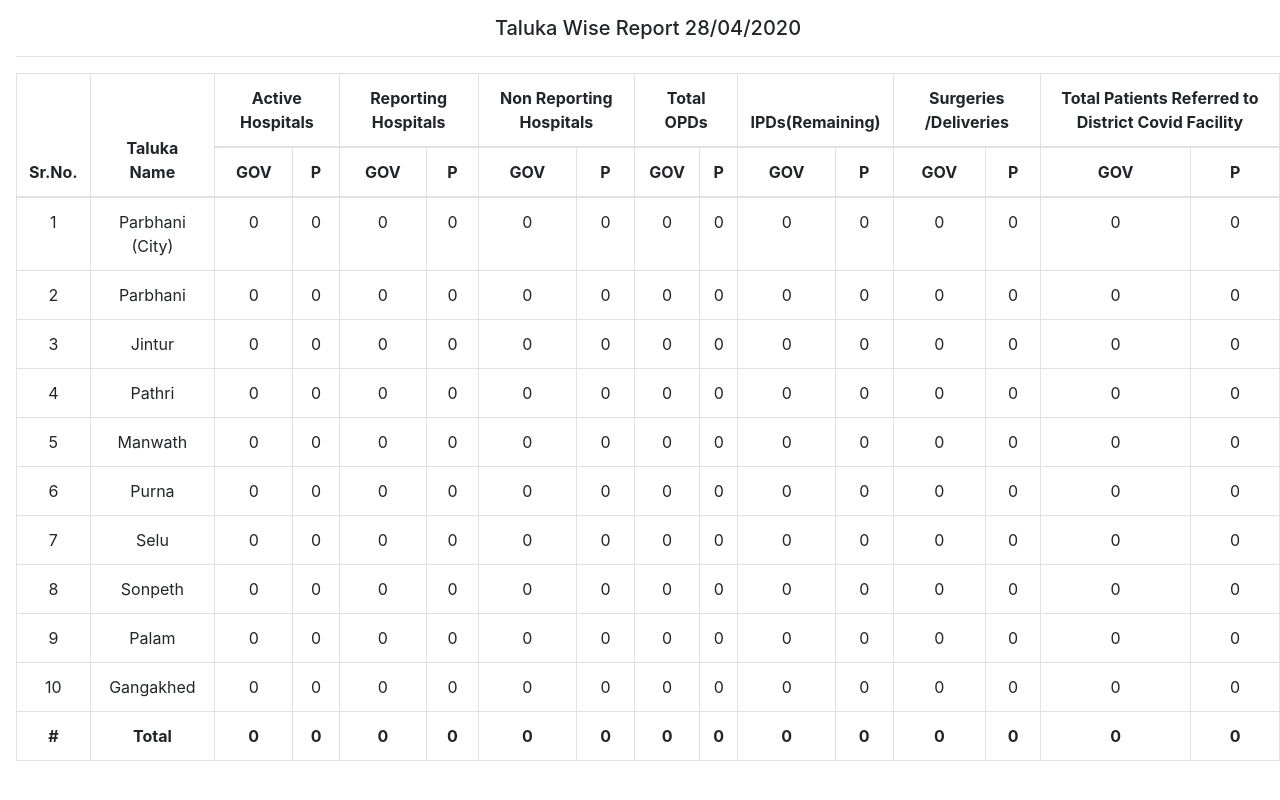
After one commit to sachink23/hics, a PHP site: page /admin/masterReport.php in a window 1280 px wide. The commit adds this page. Run offline with PHP 8.4, Linux system fonts and the light colour scheme; the visitor is signed in with stand-in values (Sample User, id 1); tables that the repository leaves empty or names only in its code hold one stand-in row (values such as "Sample post"); a stand-in replaces the project's code that opens the database connection; some libraries are stand-ins or nearby versions.

Commit message:
masterReport.php
Signed-off-by: Sachin Kekarjawalekar <kekarjawalekarsachin1@gmail.com>

```diff
--- /dev/null
+++ b/admin/masterReport.php
@@ -0,0 +1,274 @@
+<?php
+if (isset($_GET["mst_date"]))
+    $d = $_GET["mst_date"];
+else
+    $d = date("Y-m-d");
+$title = "Taluka Wise Report " . date("d/m/Y", strtotime($d));
+
+require_once "../include.php";
+$dep = new department();
+if (!$dep->loggedIn()) {
+    pageInfo("red", "Login First!");
+    header("Location: ../");
+    exit;
+}
+?>
+<!doctype html>
+<html lang="en">
+<head>
+    <title><?= $title ?></title>
+    <!-- Required meta tags -->
+    <meta charset="utf-8">
+    <meta name="viewport" content="width=device-width, initial-scale=1, shrink-to-fit=no">
+
+    <!-- Bootstrap CSS -->
+    <link rel="stylesheet" href="https://stackpath.bootstrapcdn.com/bootstrap/4.3.1/css/bootstrap.min.css"
+          integrity="sha384-ggOyR0iXCbMQv3Xipma34MD+dH/1fQ784/j6cY/iJTQUOhcWr7x9JvoRxT2MZw1T" crossorigin="anonymous">
+    <style>
+        th, td {
+            text-align: center !important;
+        }
+
+        @page {
+            size: auto
+        }
+    </style>
+
+</head>
+
+
+<?php
+
+
+echo "<body>";
+
+$db = new db;
+
+$con = $db->con();
+
+$err = 0;
+try {
+    $subdists[] = ["Parbhani (City)" => array(
+        "g" => ["hosp" => 0, "rep_hosps" => 0, "no_opd" => 0, "no_cov" => 0, "no_ipd" => 0, "no_surgeries" => 0],
+        "p" => ["hosp" => 0, "rep_hosps" => 0, "no_opd" => 0, "no_cov" => 0, "no_ipd" => 0, "no_surgeries" => 0]
+    )];
+    $subdists[] = ["Parbhani" => array(
+        "g" => ["hosp" => 0, "rep_hosps" => 0, "no_opd" => 0, "no_cov" => 0, "no_ipd" => 0, "no_surgeries" => 0],
+        "p" => ["hosp" => 0, "rep_hosps" => 0, "no_opd" => 0, "no_cov" => 0, "no_ipd" => 0, "no_surgeries" => 0]
+    )];
+
+    $subdists[] = ["Jintur" => array(
+        "g" => ["hosp" => 0, "rep_hosps" => 0, "no_opd" => 0, "no_cov" => 0, "no_ipd" => 0, "no_surgeries" => 0],
+        "p" => ["hosp" => 0, "rep_hosps" => 0, "no_opd" => 0, "no_cov" => 0, "no_ipd" => 0, "no_surgeries" => 0]
+    )];
+
+    $subdists[] = ["Pathri" => array(
+        "g" => ["hosp" => 0, "rep_hosps" => 0, "no_opd" => 0, "no_cov" => 0, "no_ipd" => 0, "no_surgeries" => 0],
+        "p" => ["hosp" => 0, "rep_hosps" => 0, "no_opd" => 0, "no_cov" => 0, "no_ipd" => 0, "no_surgeries" => 0]
+    )];
+
+    $subdists[] = ["Manwath" => array(
+        "g" => ["hosp" => 0, "rep_hosps" => 0, "no_opd" => 0, "no_cov" => 0, "no_ipd" => 0, "no_surgeries" => 0],
+        "p" => ["hosp" => 0, "rep_hosps" => 0, "no_opd" => 0, "no_cov" => 0, "no_ipd" => 0, "no_surgeries" => 0]
+    )];
+    $subdists[] = ["Purna" => array(
+        "g" => ["hosp" => 0, "rep_hosps" => 0, "no_opd" => 0, "no_cov" => 0, "no_ipd" => 0, "no_surgeries" => 0],
+        "p" => ["hosp" => 0, "rep_hosps" => 0, "no_opd" => 0, "no_cov" => 0, "no_ipd" => 0, "no_surgeries" => 0]
+    )];
+    $subdists[] = ["Selu" => array(
+        "g" => ["hosp" => 0, "rep_hosps" => 0, "no_opd" => 0, "no_cov" => 0, "no_ipd" => 0, "no_surgeries" => 0],
+        "p" => ["hosp" => 0, "rep_hosps" => 0, "no_opd" => 0, "no_cov" => 0, "no_ipd" => 0, "no_surgeries" => 0]
+    )];
+    $subdists[] = ["Sonpeth" => array(
+        "g" => ["hosp" => 0, "rep_hosps" => 0, "no_opd" => 0, "no_cov" => 0, "no_ipd" => 0, "no_surgeries" => 0],
+        "p" => ["hosp" => 0, "rep_hosps" => 0, "no_opd" => 0, "no_cov" => 0, "no_ipd" => 0, "no_surgeries" => 0]
+    )];
+
+    $subdists[] = ["Palam" => array(
+        "g" => ["hosp" => 0, "rep_hosps" => 0, "no_opd" => 0, "no_cov" => 0, "no_ipd" => 0, "no_surgeries" => 0],
+        "p" => ["hosp" => 0, "rep_hosps" => 0, "no_opd" => 0, "no_cov" => 0, "no_ipd" => 0, "no_surgeries" => 0]
+    )];
+
+    $subdists[] = ["Gangakhed" => array(
+        "g" => ["hosp" => 0, "rep_hosps" => 0, "no_opd" => 0, "no_cov" => 0, "no_ipd" => 0, "no_surgeries" => 0],
+        "p" => ["hosp" => 0, "rep_hosps" => 0, "no_opd" => 0, "no_cov" => 0, "no_ipd" => 0, "no_surgeries" => 0]
+    )];
+    $i = 0;
+    foreach ($subdists as $subdist => $arr) {
+        foreach ($arr as $a => $item)
+            $subdist_name = $a;
+
+        $q = $con->prepare("SELECT count(*) as hosp_count, sum(ipd_rem) as ipd  FROM hospitals WHERE ac_status = 'active' AND subdist = ? and cat = 'government'");
+        $q->execute([$subdist_name]);
+
+        $tmp = $q->fetchAll(PDO::FETCH_ASSOC)[0];
+        $subdists[$subdist][$subdist_name]["g"]["hosp"] = $tmp["hosp_count"];
+        $subdists[$subdist][$subdist_name]["g"]["no_ipd"] = is_numeric($tmp["ipd"]) ? $tmp["ipd"] : 0;
+
+        $q = $con->prepare("SELECT count(*) as rep, sum(no_opd) as total_opd, sum(no_cov) as total_covid, sum(no_surg) as total_surg FROM reporting  WHERE (reporting.rp_date = ?)and  reporting.hospital_id IN (SELECT hospitals.hospital_id FROM hospitals WHERE subdist = ? and cat = 'government')");
+        $q->execute([$d, $subdist_name]);
+        $tmp = $q->fetchAll(PDO::FETCH_ASSOC)[0];
+        $subdists[$subdist][$subdist_name]["g"]["rep_hosps"] = $tmp["rep"];
+        $subdists[$subdist][$subdist_name]["g"]["no_opd"] = is_numeric($tmp["total_opd"]) ? $tmp["total_opd"] : 0;
+        $subdists[$subdist][$subdist_name]["g"]["no_cov"] = is_numeric($tmp["total_covid"]) ? $tmp["total_covid"] : 0;
+        $subdists[$subdist][$subdist_name]["g"]["no_surgeries"] = is_numeric($tmp["total_surg"]) ? $tmp["total_surg"] : 0;
+
+        $q = $con->prepare("SELECT count(*) as hosp_count, sum(ipd_rem) as ipd  FROM hospitals WHERE ac_status = 'active' AND subdist = ? and cat = 'private'");
+        $q->execute([$subdist_name]);
+        $tmp = $q->fetchAll(PDO::FETCH_ASSOC)[0];
+        $subdists[$subdist][$subdist_name]["p"]["hosp"] = $tmp["hosp_count"];
+        $subdists[$subdist][$subdist_name]["p"]["no_ipd"] = is_numeric($tmp["ipd"]) ? $tmp["ipd"] : 0;
+
+        $q = $con->prepare("SELECT count(*) as rep, sum(no_opd) as total_opd, sum(no_cov) as total_covid, sum(no_surg) as total_surg FROM reporting  WHERE (reporting.rp_date = ?)and  reporting.hospital_id IN (SELECT hospitals.hospital_id FROM hospitals WHERE subdist = ? and cat = 'private')");
+        $q->execute([$d, $subdist_name]);
+        $tmp = $q->fetchAll(PDO::FETCH_ASSOC)[0];
+        $subdists[$subdist][$subdist_name]["p"]["rep_hosps"] = $tmp["rep"];
+        $subdists[$subdist][$subdist_name]["p"]["no_opd"] = is_numeric($tmp["total_opd"]) ? $tmp["total_opd"] : 0;
+        $subdists[$subdist][$subdist_name]["p"]["no_cov"] = is_numeric($tmp["total_covid"]) ? $tmp["total_covid"] : 0;
+        $subdists[$subdist][$subdist_name]["p"]["no_surgeries"] = is_numeric($tmp["total_surg"]) ? $tmp["total_surg"] : 0;
+        $i++;
+    }
+
+} catch (PDOException $e) {
+
+    $err++;
+    pageInfo("red", "Database Error!" . $e->getMessage());
+}
+if ($err == 0):
+    ?>
+    <div class="container-fluid m-2 p-2">
+        <h5 class="text-center">Taluka Wise Report <?= date("d/m/Y", strtotime($d)) ?></h5>
+        <hr/>
+
+        <div style="overflow-y: scroll">
+            <table class="table table-bordered">
+                <thead>
+                <tr>
+
+                    <th rowspan="2">Sr.No.</th>
+                    <th rowspan="2">Taluka Name</th>
+                    <th colspan="2">Active Hospitals</th>
+                    <th colspan="2">Reporting Hospitals</th>
+                    <th colspan="2">Non Reporting Hospitals</th>
+                    <th colspan="2">Total OPDs</th>
+                    <th colspan="2">IPDs(Remaining)</th>
+                    <th colspan="2">Surgeries /Deliveries</th>
+                    <th colspan="2" title="Patients Referred to District Covid Facility">Total Patients Referred to
+                        District Covid Facility
+                    </th>
+                </tr>
+                <tr>
+                    <th>GOV</th>
+                    <th>P</th>
+                    <th>GOV</th>
+                    <th>P</th>
+                    <th>GOV</th>
+                    <th>P</th>
+                    <th>GOV</th>
+                    <th>P</th>
+                    <th>GOV</th>
+                    <th>P</th>
+                    <th>GOV</th>
+                    <th>P</th>
+                    <th>GOV</th>
+                    <th>P</th>
+                </tr>
+                </thead>
+                <tbody>
+                <?php
+                $hosp_reporting_g = 0;
+                $hosp_n_reporting_g = 0;
+                $hosp_total_g = 0;
+                $opd_total_g = 0;
+                $ipd_total_g = 0;
+                $total_surgeries_g = 0;
+                $total_cov_g = 0;
+                $hosp_reporting_p = 0;
+                $hosp_n_reporting_p = 0;
+                $hosp_total_p = 0;
+                $opd_total_p = 0;
+                $ipd_total_p = 0;
+                $total_surgeries_p = 0;
+                $total_cov_p = 0;
+                $i = 1;
+                foreach ($subdists as $sub => $ar):
+                    foreach ($ar as $subdist => $arr):
+                        ?>
+                        <tr>
+                            <td><?= $i++ ?></td>
+                            <td><?= $subdist ?></td>
+                            <td><?= $arr["g"]["hosp"] ?></td>
+                            <td><?= $arr["p"]["hosp"] ?></td>
+                            <td><?= $arr["g"]["rep_hosps"] ?></td>
+                            <td><?= $arr["p"]["rep_hosps"] ?></td>
+                            <td><?= $arr["g"]["hosp"] - $arr["g"]["rep_hosps"] ?></td>
+                            <td><?= $arr["p"]["hosp"] - $arr["p"]["rep_hosps"] ?></td>
+                            <td><?= $arr["g"]["no_opd"] ?></td>
+                            <td><?= $arr["p"]["no_opd"] ?></td>
+                            <td><?= $arr["g"]["no_ipd"] ?></td>
+                            <td><?= $arr["p"]["no_ipd"] ?></td>
+                            <td><?= $arr["g"]["no_surgeries"] ?></td>
+                            <td><?= $arr["p"]["no_surgeries"] ?></td>
+                            <td><?= $arr["g"]["no_cov"] ?></td>
+                            <td><?= $arr["p"]["no_cov"] ?></td>
+
+
+                            <?php
+                            $hosp_reporting_g += $arr["g"]["rep_hosps"];
+                            $hosp_n_reporting_g += $arr["g"]["hosp"] - $arr["g"]["rep_hosps"];
+                            $hosp_total_g += $arr["g"]["hosp"];
+                            $opd_total_g += $arr["g"]["no_opd"];
+                            $ipd_total_g += $arr["g"]["no_ipd"];
+                            $total_surgeries_g += $arr["g"]["no_surgeries"];
+                            $total_cov_g += $arr["g"]["no_cov"];
+
+                            $hosp_reporting_p += $arr["p"]["rep_hosps"];
+                            $hosp_n_reporting_p += $arr["p"]["hosp"] - $arr["p"]["rep_hosps"];
+                            $hosp_total_p += $arr["p"]["hosp"];
+                            $opd_total_p += $arr["p"]["no_opd"];
+                            $ipd_total_p += $arr["p"]["no_ipd"];
+                            $total_surgeries_p += $arr["p"]["no_surgeries"];
+                            $total_cov_p += $arr["p"]["no_cov"];
+
+                            ?>
+                        </tr>
+                    <?php endforeach; endforeach; ?>
+                <tr>
+                    <td><strong>#</strong></td>
+                    <td><strong>Total</strong></td>
+                    <td><strong><?= $hosp_total_g ?></strong></td>
+                    <td><strong><?= $hosp_total_p ?></strong></td>
+                    <td><strong><?= $hosp_reporting_g ?></strong></td>
+                    <td><strong><?= $hosp_reporting_p ?></strong></td>
+                    <td><strong><?= $hosp_n_reporting_g ?></strong></td>
+                    <td><strong><?= $hosp_n_reporting_p ?></strong></td>
+                    <td><strong><?= $opd_total_g ?></strong></td>
+                    <td><strong><?= $opd_total_p ?></strong></td>
+                    <td><strong><?= $ipd_total_g ?></strong></td>
+                    <td><strong><?= $ipd_total_p ?></strong></td>
+                    <td><strong><?= $total_surgeries_g ?></strong></td>
+                    <td><strong><?= $total_surgeries_p ?></strong></td>
+                    <td><strong><?= $total_cov_g ?></strong></td>
+                    <td><strong><?= $total_cov_p ?></strong></td>
+                </tr>
+                </tbody>
+            </table>
+        </div>
+    </div>
+<?php
+endif;
+
+?>
+<!-- Optional JavaScript -->
+<!-- jQuery first, then Popper.js, then Bootstrap JS -->
+<script src="https://code.jquery.com/jquery-3.3.1.slim.min.js"
+        integrity="sha384-q8i/X+965DzO0rT7abK41JStQIAqVgRVzpbzo5smXKp4YfRvH+8abtTE1Pi6jizo"
+        crossorigin="anonymous"></script>
+<script src="https://cdnjs.cloudflare.com/ajax/libs/popper.js/1.14.7/umd/popper.min.js"
+        integrity="sha384-UO2eT0CpHqdSJQ6hJty5KVphtPhzWj9WO1clHTMGa3JDZwrnQq4sF86dIHNDz0W1"
+        crossorigin="anonymous"></script>
+<script src="https://stackpath.bootstrapcdn.com/bootstrap/4.3.1/js/bootstrap.min.js"
+        integrity="sha384-JjSmVgyd0p3pXB1rRibZUAYoIIy6OrQ6VrjIEaFf/nJGzIxFDsf4x0xIM+B07jRM"
+        crossorigin="anonymous"></script>
+</body>
+</html>
```
Also changed, not shown: admin/dashboard.php (+1 -18 lines), admin/reports.php (+18 -0 lines).
